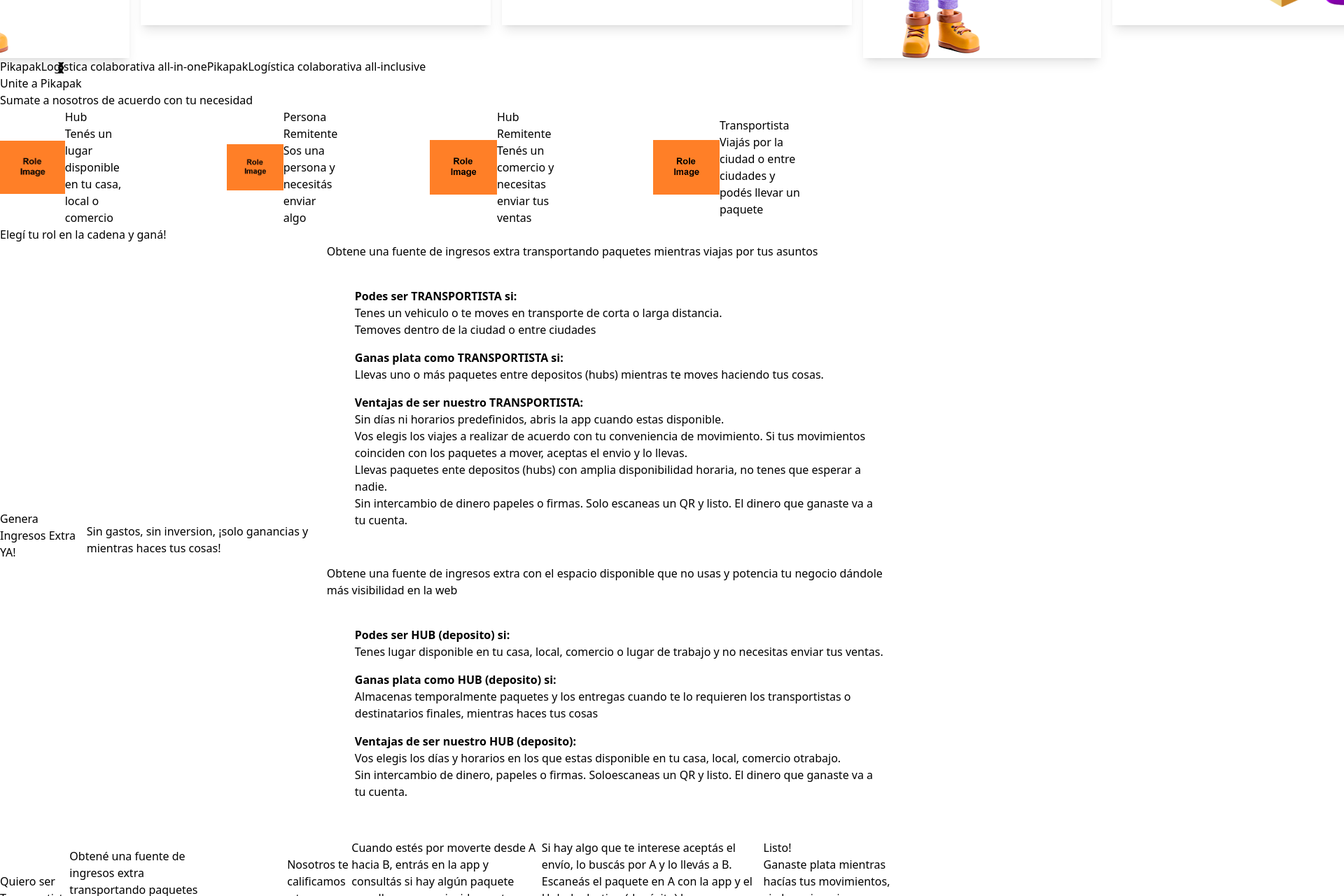
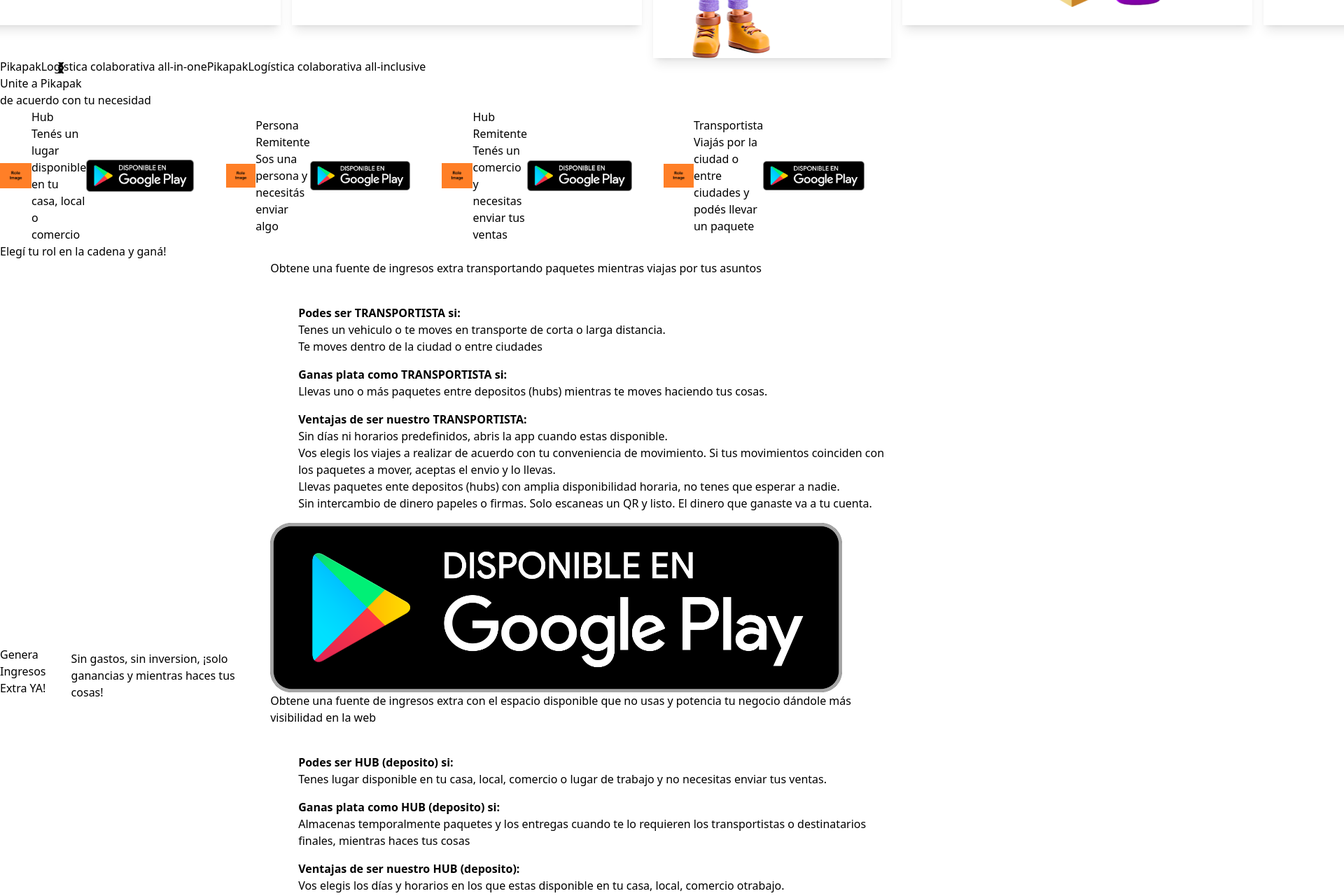
Before and after one commit to nelsonmartino/pikapak, a React (Vite) app in the folder client/: page / in a window 1280 px wide. Shown: the part 720-2000 px from the top of the page at 70% size, 1920 px wide, since content can reach past the window. Built offline with nearby package versions, Linux system fonts and the light colour scheme.

Commit message:
Lay-out mods

```diff
--- a/client/src/components/PartFour.jsx
+++ b/client/src/components/PartFour.jsx
@@ -1,7 +1,7 @@
 function PartFour({ info }) {
   return (
     <div
-      className='flex flex-col items-center text-center text-[#3e047c] bg-[url("./assets/imgs/Background_partTwo.png")] bg-cover bg-center bg-no-repeat'
+      className="flex flex-col items-center text-center text-[#3e047c]"
       id={info.id}
     >
       <div className="font-extrabold text-3xl w-fit p-3">{info.header}</div>
@@ -27,40 +27,6 @@
         </div>
       </div>
     </div>
-    // <div
-    //   className='flex flex-col items-center text-center text-[#3e047c] bg-[url("../src/assets/Background_partTwo.png")] bg-cover bg-center bg-no-repeat'
-    //   id="quieroTransportar"
-    // >
-    //   <div className="font-extrabold text-3xl w-fit p-3">
-    //     Quiero ser transportista
-    //   </div>
-    //   <div className="font-semibold text-lg w-[34rem] my-2">
-    //     Obtené una fuente de ingresos extra transportando paquetes mientras
-    //     viajas por tus asuntos
-    //   </div>
-    //   <button className="bg-[#3e047c] border border-2 border-[#3e047c] text-white shadow-md hover:shadow-lg hover:bg-transparent hover:text-[#3e047c] w-80 mt-2">
-    //     Descargá la App de Playstore y registrate como transportista
-    //   </button>
-    //   <div className="w-80 mb-2">Nosotros te calificamos y te habilitamos </div>
-    //   <div className="flex w-full my-2 justify-evenly">
-    //     <div className="border border-2 border-[#3e047c] w-60 p-1">
-    //       Cuando estes por moverte desde A hacia B, entras en la App y consultas
-    //       si hay algún paquete para llevar que coincida con tu itineriario
-    //     </div>
-    //     <div className="border border-2 border-[#3e047c] w-60 p-1">
-    //       Si hay algo que te interese, aceptas el envío, lo buscas por A y lo
-    //       llevás a B. Escaneas el paquete en A con la App y el Hub destino
-    //       (depósito) lo escanea en B.
-    //     </div>
-    //     <div className="border border-2 border-[#3e047c] w-60 p-1">
-    //       <div>
-    //         <div className="font-semibold">Listo!</div>
-    //         Ganaste plata mientras hacías tus movimientos. Sin horarios, sin
-    //         presiones, de paso. ¡Un éxito!
-    //       </div>
-    //     </div>
-    //   </div>
-    // </div>
   )
 }
 
--- a/client/src/components/PartThree.jsx
+++ b/client/src/components/PartThree.jsx
@@ -1,158 +1,188 @@
-
+import gPlay from '../assets/imgs/disponible-en-google-play-badge-2.png'
 
 function PartThree() {
   return (
-    <div className='flex flex-col items-center justify-center pt-4 min-h-screen bg-[url("./assets/imgs/Background_partTwo.png")] bg-cover bg-center bg-no-repeat'>
-
-      <h2 className='text-[36px] text-3xl canada-type-gibson,sans-serif font-weight-700
- text-black-700 pb-3 pt-5'>Genera Ingresos Extra YA!</h2>
-      <h3 className='text-2xl font-medium text-black-500 pt-3 pb-6'>Sin gastos, sin inversion, ¡solo ganancias y mientras haces tus cosas!</h3>
+    <div className="flex flex-col items-center justify-center pt-4 min-h-screen text-[#3e047c]">
+      <h2
+        className="text-[36px] text-3xl canada-type-gibson,sans-serif font-weight-700
+ text-black-700 pb-3 pt-5"
+      >
+        Genera Ingresos Extra YA!
+      </h2>
+      <h3 className="text-2xl font-medium text-black-500 pt-3 pb-6">
+        Sin gastos, sin inversion, ¡solo ganancias y mientras haces tus cosas!
+      </h3>
       {/* contenedor de dos columnas */}
-      <div className='grid grid-cols-1 md:grid-cols-2 gap-14 w-full  px-4'> {/*max-w-4xl */}
+      <div className="grid grid-cols-1 md:grid-cols-2 gap-14 w-full  px-4">
+        {' '}
+        {/*max-w-4xl */}
         {/* contenedor primer columna columnas */}
-        <div className='flex items-center justify-center lg:p-[10%] xl:p-[15%] border-gray-300 p8'>
-          <div className='text-center'>
-            <h5 className='text-2xl font-medium text-black-400'>Obtene una fuente de ingresos extra transportando paquetes mientras viajas por tus asuntos</h5>
+        <div className="flex items-center justify-center lg:p-[10%] xl:p-[15%] border-gray-300 p8">
+          <div className="text-center">
+            <h5 className="text-2xl font-medium text-black-400">
+              Obtene una fuente de ingresos extra transportando paquetes
+              mientras viajas por tus asuntos
+            </h5>
             <br />
-            <dir className='text-start'>
-              <span><b>Podes ser TRANSPORTISTA si:</b></span>
+            <dir className="text-start">
+              <span>
+                <b>Podes ser TRANSPORTISTA si:</b>
+              </span>
               <p>
                 <div className="p-4">
                   <b className="mb-2"></b>
                   <ul className="list-disc list-inside ml-8">
-                    <li className='mb-2'>Tenes un vehiculo o te moves en transporte de corta o larga distancia.</li>
-                    <li className="mb-2">Temoves dentro de la ciudad o entre ciudades</li>
+                    <li className="mb-2">
+                      Tenes un vehiculo o te moves en transporte de corta o
+                      larga distancia.
+                    </li>
+                    <li className="mb-2">
+                      Te moves dentro de la ciudad o entre ciudades
+                    </li>
                   </ul>
                 </div>
               </p>
             </dir>
 
-            <dir className='text-start'>
-              <span><b>Ganas plata como TRANSPORTISTA si:</b></span>
+            <dir className="text-start">
+              <span>
+                <b>Ganas plata como TRANSPORTISTA si:</b>
+              </span>
               <p>
                 <div className="p-4">
                   <b className="mb-2"></b>
                   <ul className="list-disc list-inside ml-8">
-                    <li className='mb-2'>Llevas uno o más paquetes entre depositos (hubs) mientras te moves haciendo tus cosas.</li>
-
+                    <li className="mb-2">
+                      Llevas uno o más paquetes entre depositos (hubs) mientras
+                      te moves haciendo tus cosas.
+                    </li>
                   </ul>
                 </div>
               </p>
             </dir>
 
-            <dir className='text-start'>
-              <span><b>Ventajas de ser nuestro TRANSPORTISTA:</b></span>
+            <dir className="text-start">
+              <span>
+                <b>Ventajas de ser nuestro TRANSPORTISTA:</b>
+              </span>
               <p>
                 <div className="p-4">
                   <b className="mb-2"></b>
                   <ul className="list-disc list-inside ml-8">
-                    <li className='mb-2'>Sin días ni horarios predefinidos, abris la app cuando estas disponible.</li>
-                    <li className='mb-2'>Vos elegis los viajes a realizar de acuerdo con tu conveniencia de movimiento. Si tus movimientos coinciden con los paquetes a mover, aceptas el envio y lo llevas.</li>
-                    <li className='mb-2'>Llevas paquetes ente depositos (hubs) con amplia disponibilidad horaria, no tenes que esperar a nadie.</li>
-                    <li className='mb-2'>Sin intercambio de dinero papeles o firmas. Solo escaneas un QR y listo. El dinero que ganaste va a tu cuenta.</li>
-
+                    <li className="mb-2">
+                      Sin días ni horarios predefinidos, abris la app cuando
+                      estas disponible.
+                    </li>
+                    <li className="mb-2">
+                      Vos elegis los viajes a realizar de acuerdo con tu
+                      conveniencia de movimiento. Si tus movimientos coinciden
+                      con los paquetes a mover, aceptas el envio y lo llevas.
+                    </li>
+                    <li className="mb-2">
+                      Llevas paquetes ente depositos (hubs) con amplia
+                      disponibilidad horaria, no tenes que esperar a nadie.
+                    </li>
+                    <li className="mb-2">
+                      Sin intercambio de dinero papeles o firmas. Solo escaneas
+                      un QR y listo. El dinero que ganaste va a tu cuenta.
+                    </li>
                   </ul>
                 </div>
               </p>
             </dir>
             <div className="flex flex-row justify-evenly pb-4 pt-0 mt-2 w-full">
-              <button
-                className="rounded-md bg-slate-600 py-2 px-4 border border-transparent text-center text-sm text-white transition-all shadow-md hover:shadow-lg focus:bg-slate-700 focus:shadow-none active:bg-slate-700 hover:bg-slate-700 active:shadow-none disabled:pointer-events-none disabled:opacity-50 disabled:shadow-none"
+              <button className="w-1/3" type="button">
+                <img src={gPlay} alt="Google Play" />
+              </button>
+              <a
+                className="bg-[#3e047c] py-2 px-4 border border-2 border-[#3e047c] text-center text-xs font-semibold text-white text-nowrap transition-all shadow-md uppercase hover:shadow-lg hover:bg-transparent hover:text-[#3e047c]"
                 type="button"
-              >
-                Descarga la App PlayStore y Registrate
-              </button>
-              <button
-                className="rounded-md bg-slate-600 py-2 px-4 border border-transparent text-center text-sm text-white transition-all shadow-md hover:shadow-lg focus:bg-slate-700 focus:shadow-none active:bg-slate-700 hover:bg-slate-700 active:shadow-none disabled:pointer-events-none disabled:opacity-50 disabled:shadow-none"
-                type="button"
+                href="#quieroTransportar"
               >
                 + info
-              </button>
+              </a>
             </div>
-
           </div>
-
-
-
-
-        </div>  {/* fin contenedor primer columna columnas */}
-        <div className='flex justify-center lg:p-[10%] xl:p-[15%] p8'>
-          <div className='text-center'>
-            <h5 className='text-2xl font-medium text-black-400'>Obtene una fuente de ingresos extra con el espacio disponible que no usas y potencia tu negocio dándole más visibilidad en la web</h5>
+        </div>{' '}
+        {/* fin contenedor primer columna columnas */}
+        <div className="flex justify-center lg:p-[10%] xl:p-[15%] p8">
+          <div className="text-center">
+            <h5 className="text-2xl font-medium text-black-400">
+              Obtene una fuente de ingresos extra con el espacio disponible que
+              no usas y potencia tu negocio dándole más visibilidad en la web
+            </h5>
             <br />
-            <dir className='text-start'>
-              <span><b>Podes ser HUB (deposito) si:</b></span>
+            <dir className="text-start">
+              <span>
+                <b>Podes ser HUB (deposito) si:</b>
+              </span>
               <p>
                 <div className="p-4">
-
                   <ul className="list-disc list-inside ml-8">
-
-                    <li className="mb-2">Tenes lugar disponible en tu casa, local, comercio o lugar de trabajo y no necesitas enviar tus ventas.</li>
-
+                    <li className="mb-2">
+                      Tenes lugar disponible en tu casa, local, comercio o lugar
+                      de trabajo y no necesitas enviar tus ventas.
+                    </li>
                   </ul>
                 </div>
-
               </p>
             </dir>
 
-            <dir className='text-start'>
-              <span><b>Ganas plata como HUB (deposito) si:</b></span>
+            <dir className="text-start">
+              <span>
+                <b>Ganas plata como HUB (deposito) si:</b>
+              </span>
               <p>
                 <div className="p-4">
-
                   <ul className="list-disc list-inside ml-8">
-
-                    <li className="mb-2">Almacenas temporalmente paquetes y los entregas cuando te lo requieren los transportistas o destinatarios finales, mientras haces tus cosas</li>
-
+                    <li className="mb-2">
+                      Almacenas temporalmente paquetes y los entregas cuando te
+                      lo requieren los transportistas o destinatarios finales,
+                      mientras haces tus cosas
+                    </li>
                   </ul>
                 </div>
-
               </p>
             </dir>
 
-            <dir className='text-start'>
-              <span><b>Ventajas de ser nuestro HUB (deposito):</b></span>
+            <dir className="text-start">
+              <span>
+                <b>Ventajas de ser nuestro HUB (deposito):</b>
+              </span>
               <p>
                 <div className="p-4">
-
                   <ul className="list-disc list-inside ml-8">
-
-                    <li className="mb-2">Vos elegis los días y horarios en los que estas disponible en tu casa, local, comercio otrabajo.</li>
-                    <li className="mb-2">Sin intercambio de dinero, papeles o firmas. Soloescaneas un QR y listo.
-                      El dinero que ganaste va a tu cuenta.
+                    <li className="mb-2">
+                      Vos elegis los días y horarios en los que estas disponible
+                      en tu casa, local, comercio otrabajo.
                     </li>
-
+                    <li className="mb-2">
+                      Sin intercambio de dinero, papeles o firmas. Soloescaneas
+                      un QR y listo. El dinero que ganaste va a tu cuenta.
+                    </li>
                   </ul>
                 </div>
-
               </p>
             </dir>
 
             {/*-------------------------------------------------------- */}
             <div className="flex flex-row justify-evenly pb-4 pt-0 mt-2 w-full">
-              <button
-                className="rounded-md bg-slate-600 py-2 px-4 border border-transparent text-center text-sm text-white transition-all shadow-md hover:shadow-lg focus:bg-slate-700 focus:shadow-none active:bg-slate-700 hover:bg-slate-700 active:shadow-none disabled:pointer-events-none disabled:opacity-50 disabled:shadow-none"
+              <button className="w-1/3" type="button">
+                <img src={gPlay} alt="Google Play" />
+              </button>
+              <a
+                className="bg-[#3e047c] py-2 px-4 border border-2 border-[#3e047c] text-center text-xs font-semibold text-white text-nowrap transition-all shadow-md uppercase hover:shadow-lg hover:bg-transparent hover:text-[#3e047c]"
                 type="button"
-              >
-                Descarga la App PlayStore y Registrate
-              </button>
-              <button
-                className="rounded-md bg-slate-600 py-2 px-4 border border-transparent text-center text-sm text-white transition-all shadow-md hover:shadow-lg focus:bg-slate-700 focus:shadow-none active:bg-slate-700 hover:bg-slate-700 active:shadow-none disabled:pointer-events-none disabled:opacity-50 disabled:shadow-none"
-                type="button"
+                href="#quieroAlmacenar"
               >
                 + info
-              </button>
+              </a>
             </div>
-
           </div>
-
-
         </div>
-
-      </div> {/* fin contenedor de dos columnas */}
-
+      </div>{' '}
+      {/* fin contenedor de dos columnas */}
     </div>
-
   )
 }
 
--- a/client/src/components/PartTwo.jsx
+++ b/client/src/components/PartTwo.jsx
@@ -3,7 +3,7 @@
 
 const PartTwo = () => {
   return (
-    <div className='bg-[url("./assets/imgs/Background_partTwo.png")] bg-cover bg-center bg-no-repeat text-center text-[#3e047c] py-3'>
+    <div className="text-center text-[#3e047c] py-3">
       <div className="flex flex-row mb-10">
         <div className="flex flex-col w-1/2">
           <div className="text-xl font-semibold">Pikapak</div>
@@ -16,13 +16,13 @@
       </div>
       <div>
         <div className="text-xl font-semibold">Unite a Pikapak</div>
-        <div>Sumate a nosotros de acuerdo con tu necesidad</div>
+        <div>de acuerdo con tu necesidad</div>
       </div>
       <div className="flex flex-row justify-center flex-wrap">
         {roleInfo.map((role, index) => (
           <div
             key={index}
-            className="flex justify-center w-1/3 mx-3 xl:mx-5 lg:w-auto"
+            className="flex justify-center w-5/6 sm:w-1/3 mx-3 xl:mx-5 lg:w-auto"
           >
             <RoleCard info={role} />
           </div>
--- a/client/src/components/RoleCard.jsx
+++ b/client/src/components/RoleCard.jsx
@@ -10,19 +10,17 @@
           {info.description}
         </p>
       </div>
-      <div className="flex flex-col justify-evenly pb-4 pt-0 mt-2 w-full">
-        <button
+      <div className="flex flex-col justify-evenly pb-4 pt-0 w-full">
+        <button className="mx-12" type="button">
+          <img src={info.action} alt="Google PLay" />
+        </button>
+        <a
           className="bg-[#3e047c] p-2 m-1 border border-2 border-[#3e047c] text-center text-xs font-semibold text-white text-nowrap transition-all shadow-md uppercase hover:shadow-lg hover:bg-transparent hover:text-[#3e047c]"
           type="button"
-        >
-          {info.action}
-        </button>
-        <button
-          className="bg-[#3e047c] p-2 m-1 border border-2 border-[#3e047c] text-center text-xs font-semibold text-white text-nowrap transition-all shadow-md uppercase hover:shadow-lg hover:bg-transparent hover:text-[#3e047c]"
-          type="button"
+          href={info.href}
         >
           + info
-        </button>
+        </a>
       </div>
     </div>
   )
--- a/client/src/utils/landingInfo.js
+++ b/client/src/utils/landingInfo.js
@@ -23,6 +23,6 @@
       'Cuando un destinatario final se presente a retirar un paquete, escaneas el QR y se lo entregás',
     label3:
       'Ganaste plata mientras hacías tus cosas. Sin gastos extra, sin presiones, mientras estás ahí. ¡Un éxito!',
-    id: 'quieroEnviar',
+    id: 'quieroAlmacenar',
   },
 ]
--- a/client/src/utils/roleInfo.js
+++ b/client/src/utils/roleInfo.js
@@ -1,29 +1,34 @@
 import role from '../assets/imgs/Role.png'
+import gPlay from '../assets/imgs/disponible-en-google-play-badge-2.png'
 
 export const roleInfo = [
   {
     title: 'Hub',
     description: 'Tenés un lugar disponible en tu casa, local o comercio',
-    action: 'Descarga la app',
+    action: gPlay,
     image: role,
+    href: '#quieroAlmacenar',
   },
   {
     title: 'Persona Remitente',
     description: 'Sos una persona y necesitás enviar algo',
-    action: 'Descarga la app',
+    action: gPlay,
     image: role,
+    href: '#contact',
   },
   {
     title: 'Hub Remitente',
     description: 'Tenés un comercio y necesitas enviar tus ventas',
-    action: 'Postulá tu comercio',
+    action: gPlay,
     image: role,
+    href: '#contact',
   },
   {
     title: 'Transportista',
     description:
       'Viajás por la ciudad o entre ciudades y podés llevar un paquete',
-    action: 'Descarga la app',
+    action: gPlay,
     image: role,
+    href: '#quieroTransportar',
   },
 ]
```
Also changed, not shown: client/src/components/PartSix.jsx (+31 -19 lines), client/src/assets/imgs/disponible-en-google-play-badge-2.png (added).
